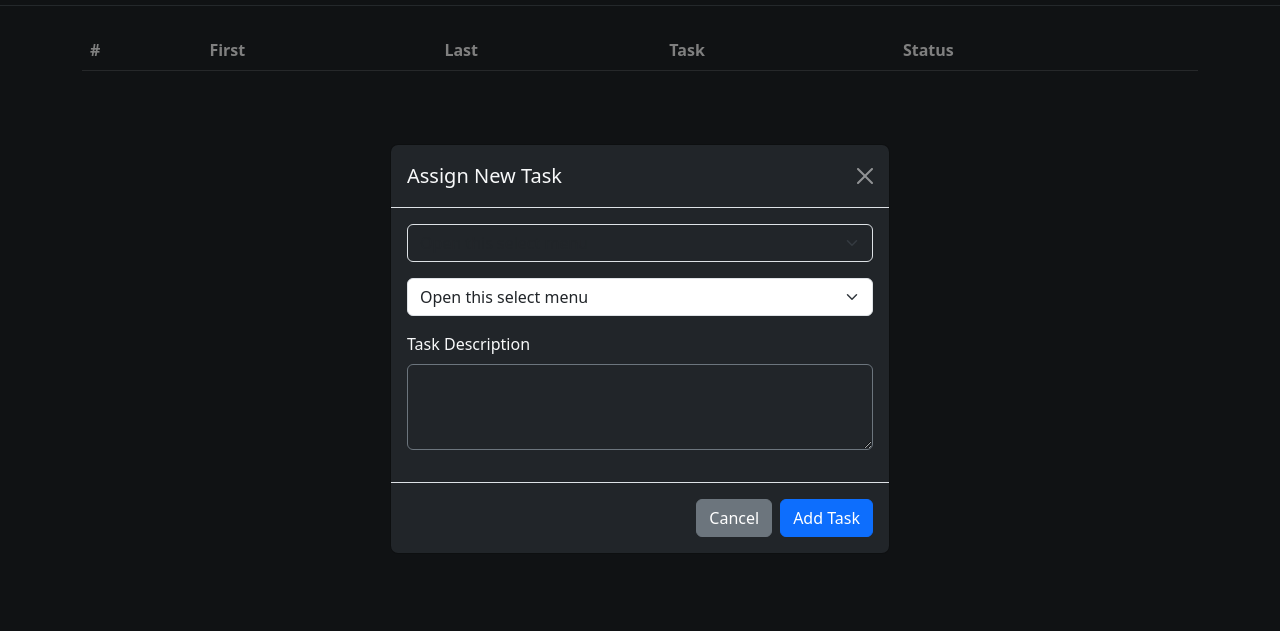
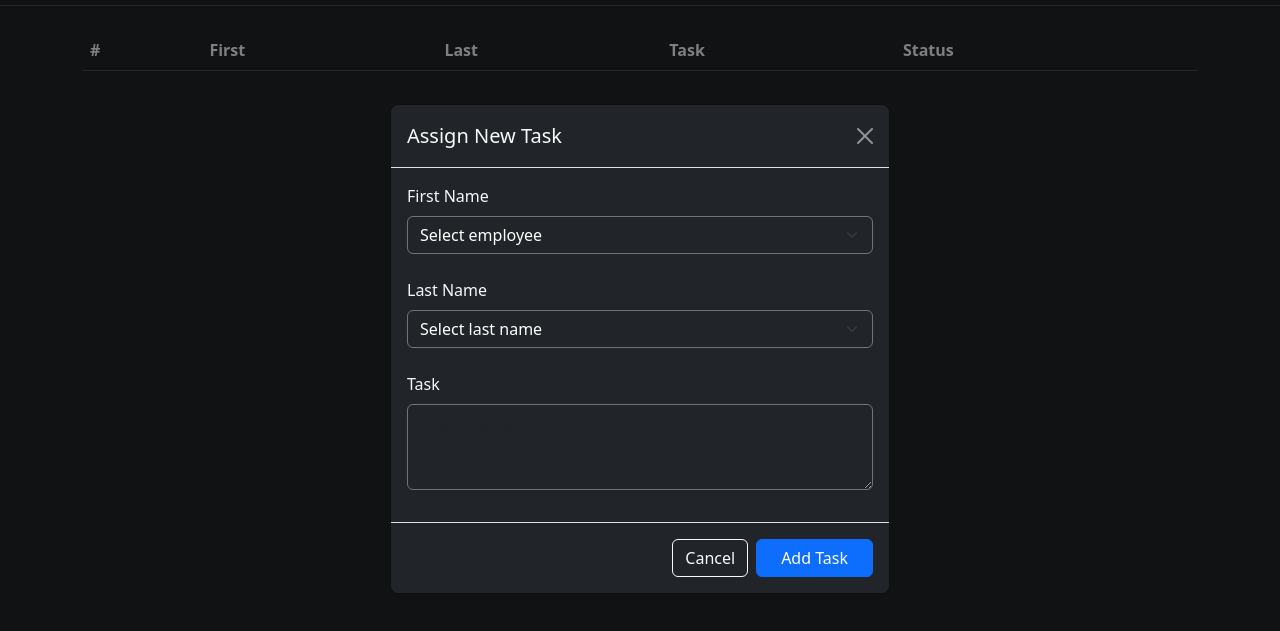
Before and after one commit to Karam-Nssr/B4F_PowerUp_Project, a website with bundled scripts: page index.html in a window 1280 px wide. Both pictures are taken after a click on the button "+ Add Employee Task". Shown: the part 51-682 px from the top of the page. Built offline with nearby package versions, Linux system fonts and the light colour scheme; files whose address does not match are found by name.

Commit message:
change style

```diff
--- a/css/style.css
+++ b/css/style.css
@@ -1,6 +1,6 @@
-.ms-auto {
+/* .ms-auto {
     margin-left: 10px !important;
-}
+} */
 
 /* .form-select {
 background-color: rgba(0, 0, 0, 0.483) } */
--- a/index.html
+++ b/index.html
@@ -63,30 +63,56 @@
                 </div>
                 <form id="taskForm">
                 <div class="modal-body">
-                        <div class="mb-3 ">
-                            <select class="form-select bg-dark" aria-label="Default select example" >
-                             <option selected>Open this select menu</option>
-                            <option value="1">One</option>
-                            <option value="2">Two</option>
-                            <option value="3">Three</option>
+
+                 <div class="mb-4">
+                 <label for="firstName" class="form-label">
+                 First Name
+                 </label>
+
+                 <select class="form-select bg-dark text-white border-secondary"
+                id="firstName"
+                required>
+
+                 <option selected disabled>Select employee</option>
+                 <option>Karam</option>
+                 <option>Adnan</option>
+                <option>Ammar</option>
+
                  </select>
                  </div>
-                        <div class="mb-3">
-                            <select class="form-select" aria-label="Default select example">
-                            <option selected>Open this select menu</option>
-                            <option value="1">One</option>
-                            <option value="2">Two</option>
-                            <option value="3">Three</option>
+
+
+         <div class="mb-4">
+        <label for="lastName" class="form-label">
+            Last Name
+        </label>
+
+        <select class="form-select bg-dark text-white border-secondary"
+                id="lastName"
+                required>
+
+            <option selected disabled>Select last name</option>
+            <option>Nssr</option>
+            <option>Alsous</option>
+            <option>Farha</option>
+
         </select>
     </div>
+
+
     <div class="mb-3">
-                            <label for="taskDescription" class="form-label">Task Description</label>
-                            <textarea class="form-control bg-dark text-white border-secondary" id="taskDescription" rows="3" required></textarea>
+        <label for="taskDescription" class="form-label">Task</label>
+        <textarea class="form-control bg-dark text-white border-secondary" id="taskDescription" rows="3" placeholder="Enter the new task..." required></textarea>
     </div>
+
 </div>
+
 <div class="modal-footer">
-                        <button type="button" class="btn btn-secondary" data-bs-dismiss="modal">Cancel</button>
-                        <button type="submit" class="btn btn-primary" id="add_btn">Add Task</button>
+
+    <button type="button" class="btn btn-outline-light" data-bs-dismiss="modal"> Cancel </button>
+    <button type="submit"
+            class="btn btn-primary px-4"> Add Task </button>
+
 </div>
                 </form>
             </div>
```
Also changed, not shown: css/Users.css (+11 -5 lines), users.html (+4 -4 lines). Lines whose indentation alone changed are shown as unchanged.
